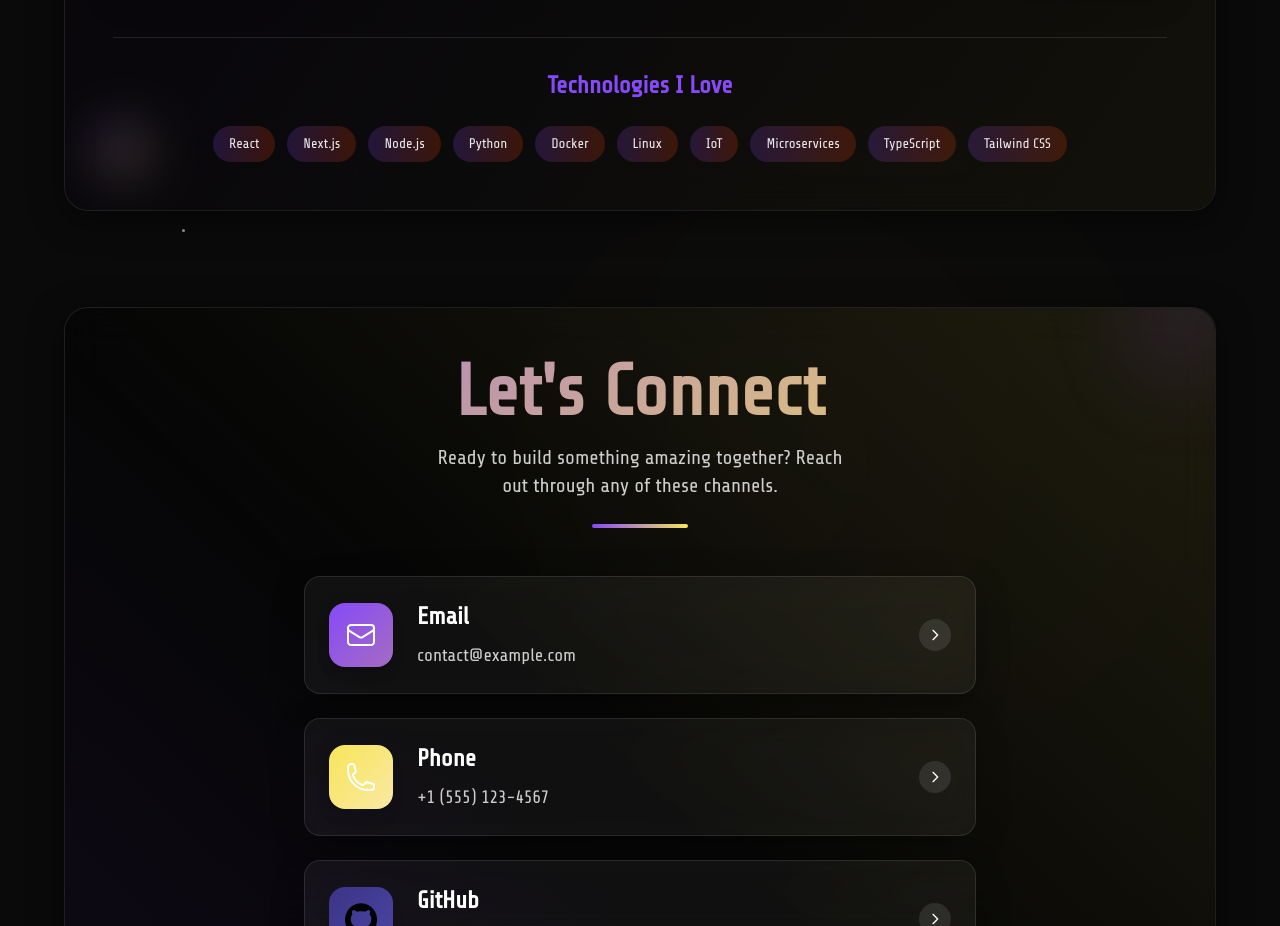
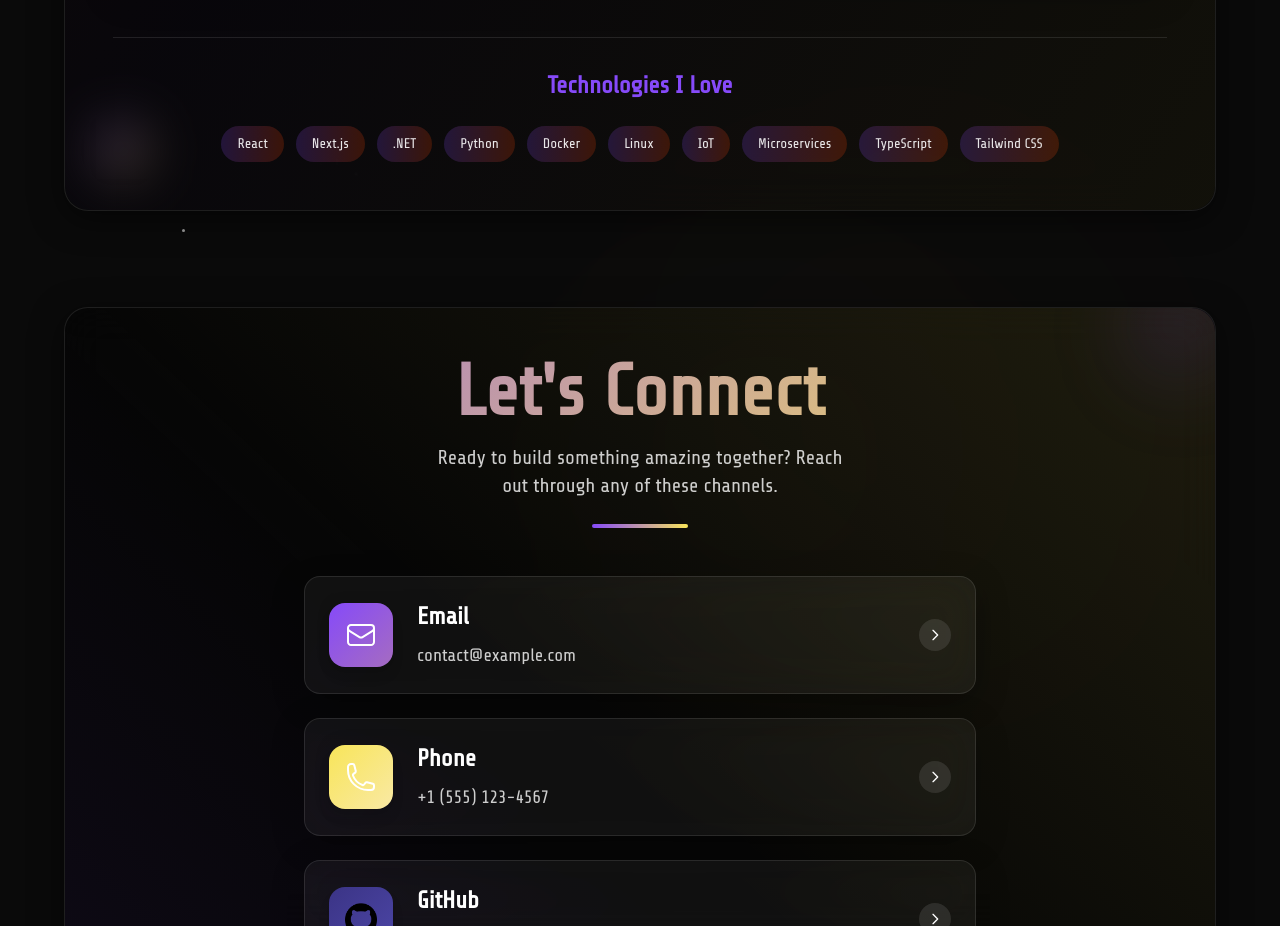
Before and after one commit to willwpearson/optim.boo, a Next.js app: page / in a window 1280 px wide. Shown: the part 1980-2906 px from the top of the page. Built offline with nearby package versions, Linux system fonts and the light colour scheme.

Commit message:
Update technologies section.

```diff
--- a/src/components/AboutModal.jsx
+++ b/src/components/AboutModal.jsx
@@ -125,7 +125,7 @@ export default function AboutModal({ isOpen, returnHome }) {
                     <div className="text-center">
                         <h3 className="text-xl sm:text-2xl font-bold text-violet mb-4 sm:mb-6">Technologies I Love</h3>
                         <div className="flex flex-wrap justify-center gap-2 sm:gap-3">
-                            {['React', 'Next.js', 'Node.js', 'Python', 'Docker', 'Linux', 'IoT', 'Microservices', 'TypeScript', 'Tailwind CSS'].map((tech, index) => (
+                            {['React', 'Next.js', '.NET', 'Python', 'Docker', 'Linux', 'IoT', 'Microservices', 'TypeScript', 'Tailwind CSS'].map((tech, index) => (
                                 <span
                                     key={tech}
                                     className="px-3 sm:px-4 py-1.5 sm:py-2 bg-gradient-to-r from-violet/20 to-sunsetOrange/20 rounded-full text-white/90 text-xs sm:text-sm font-medium hover:from-violet/30 hover:to-sunsetOrange/30 transition-all duration-300 cursor-default hover:scale-105"
```
